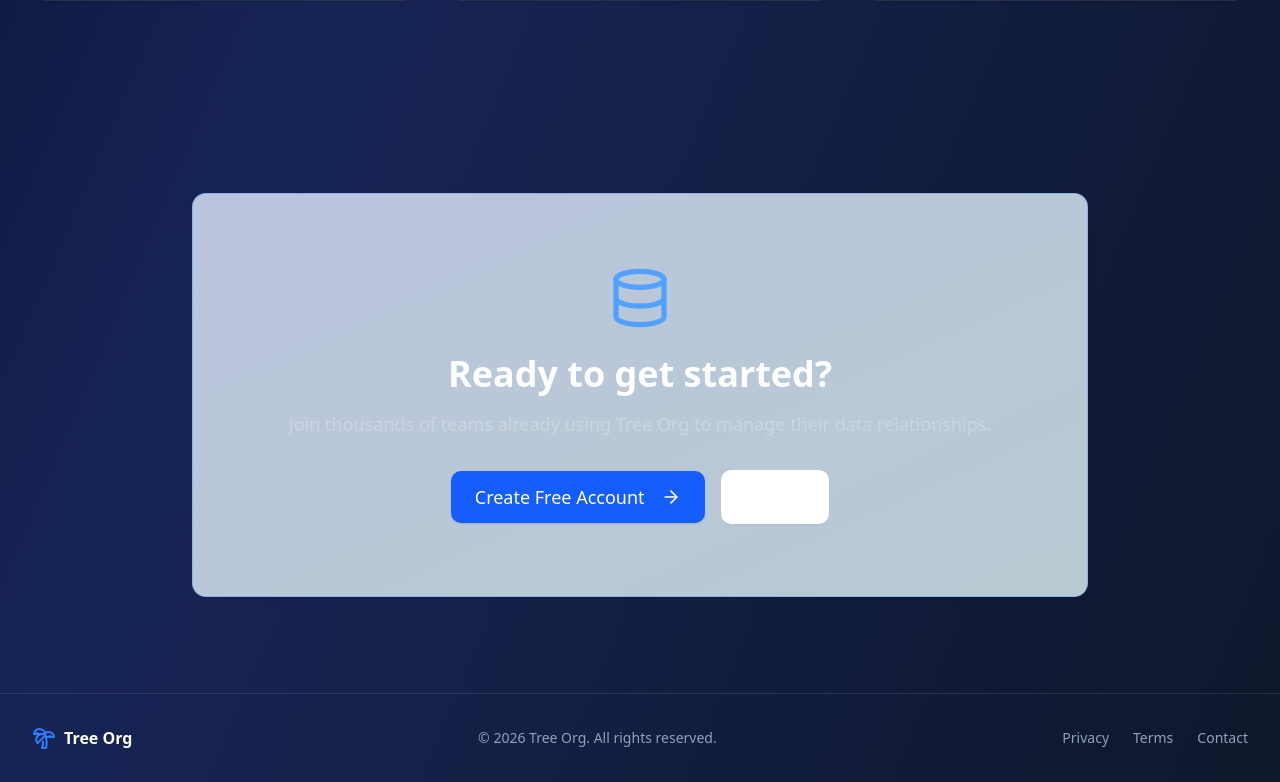
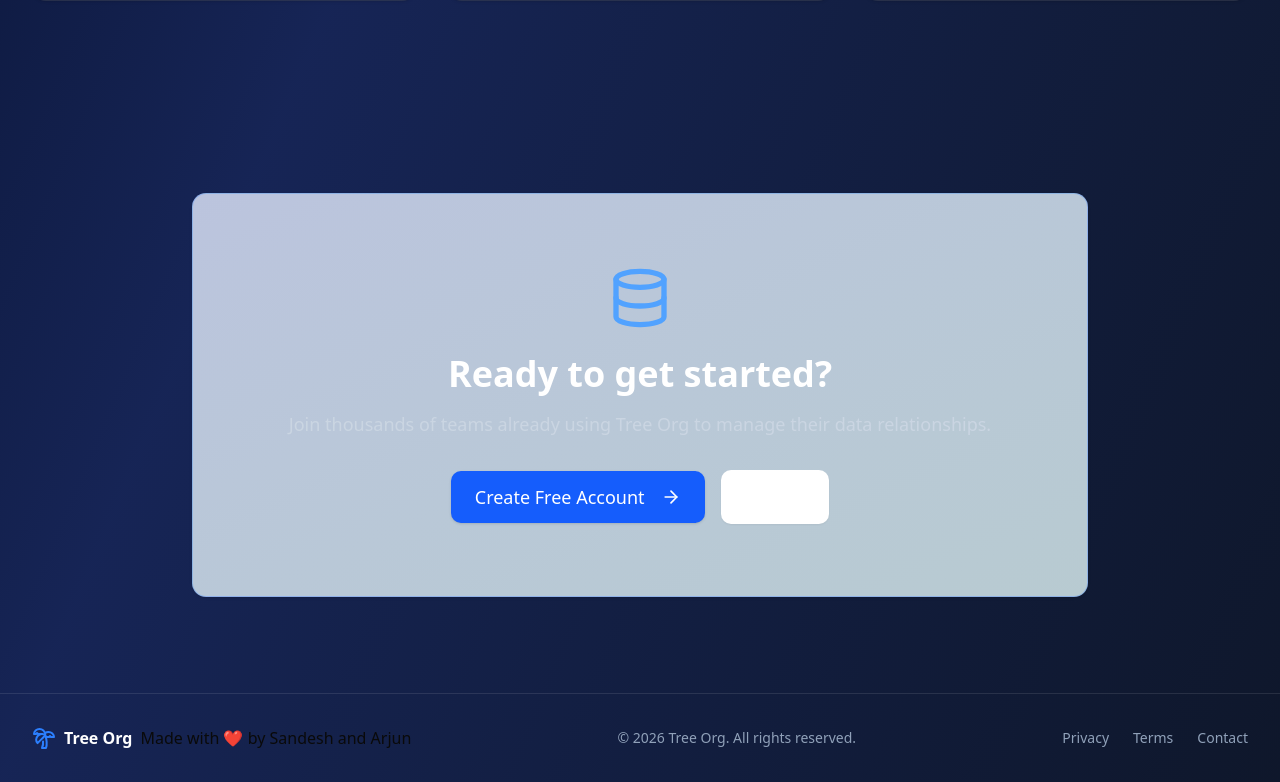
Before and after one commit to Sandesh2007/tree, a Next.js app: page / in a window 1280 px wide. Shown: the part 2237-3019 px from the top of the page. Built offline with nearby package versions, Linux system fonts and the light colour scheme.

Commit message:
added branding and formatted

```diff
--- a/app/page.tsx
+++ b/app/page.tsx
@@ -545,6 +545,7 @@ export default function HomePage() {
             <div className="flex items-center gap-2">
               <TreePalmIcon className="h-6 w-6 text-blue-500" />
               <span className="font-semibold text-white">Tree Org</span>
+              <span>Made with ❤️ by Sandesh and Arjun</span>
             </div>
             <p className="text-sm text-slate-400">
               © 2026 Tree Org. All rights reserved.
```
